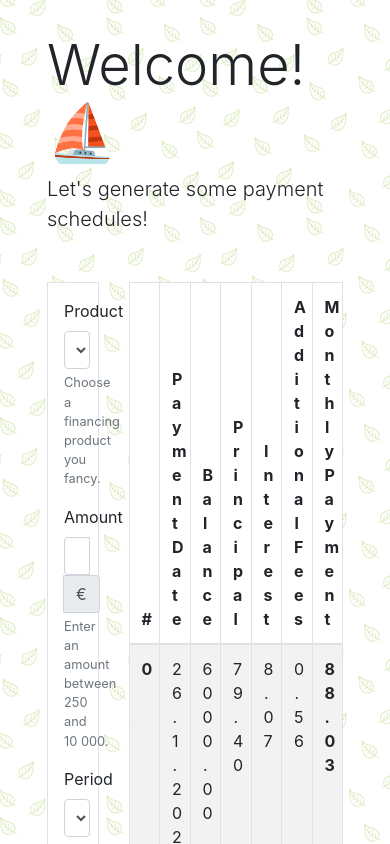
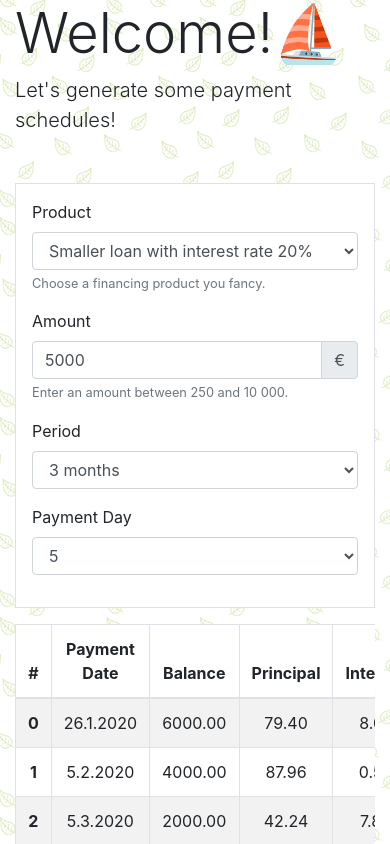
Before and after one commit to murdho/payment-schedule-ui, a React (Vite) app: page / in a window 390 px wide. Shown: the top 844 px of the page. Built offline with nearby package versions, Linux system fonts and the light colour scheme.

Commit message:
Make the layout mobile-friendly

```diff
--- a/src/Calculator.js
+++ b/src/Calculator.js
@@ -33,11 +33,11 @@ const Calculator = () => {
 
   return (
     <Row>
-      <Col xs="3">
+      <Col lg="3" className="mb-3">
         <CalculatorInput calculate={calculate} />
       </Col>
 
-      <Col xs="9">
+      <Col lg="9">
         {calculationError ? renderErrorAlert() : null}
         <PaymentSchedule rows={rows} loading={loading} />
       </Col>
--- a/src/PaymentSchedule.js
+++ b/src/PaymentSchedule.js
@@ -7,7 +7,7 @@ const PaymentSchedule = ({ rows, loading }) => {
   const hideRows = !rows.length || loading;
 
   return (
-    <Table striped bordered hover style={tableStyle}>
+    <Table striped bordered hover style={tableStyle} responsive>
       <thead>
         <tr>
           <th>#</th>
@@ -57,7 +57,6 @@ const renderRows = rows => {
 const tableStyle = {
   textAlign: "center",
   cursor: "pointer",
-  tableLayout: "fixed",
   wordWrap: "break-word",
   backgroundColor: "white"
 };
--- a/src/style.css
+++ b/src/style.css
@@ -1,5 +1,5 @@
-#root {
-  margin: 2rem 2rem 0 2rem;
+#app {
+  padding: 2rem 2rem 0 2rem;
 }
 
 body {
```
